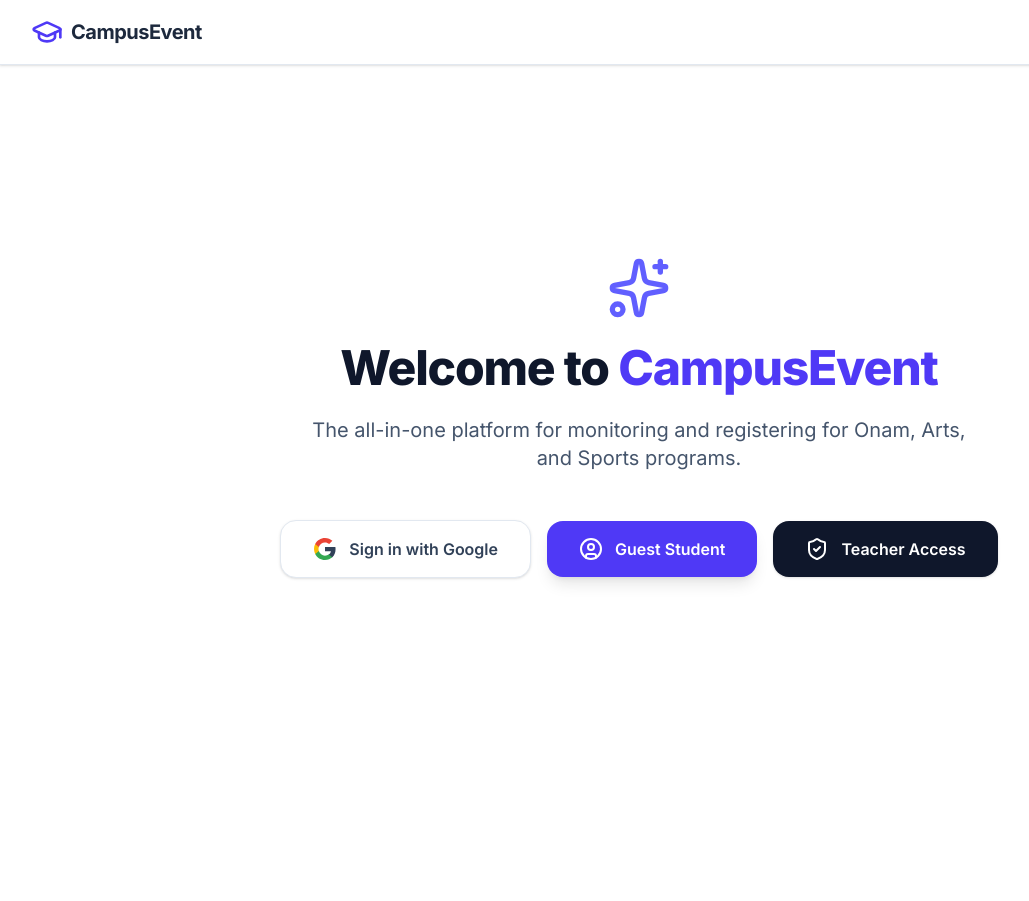
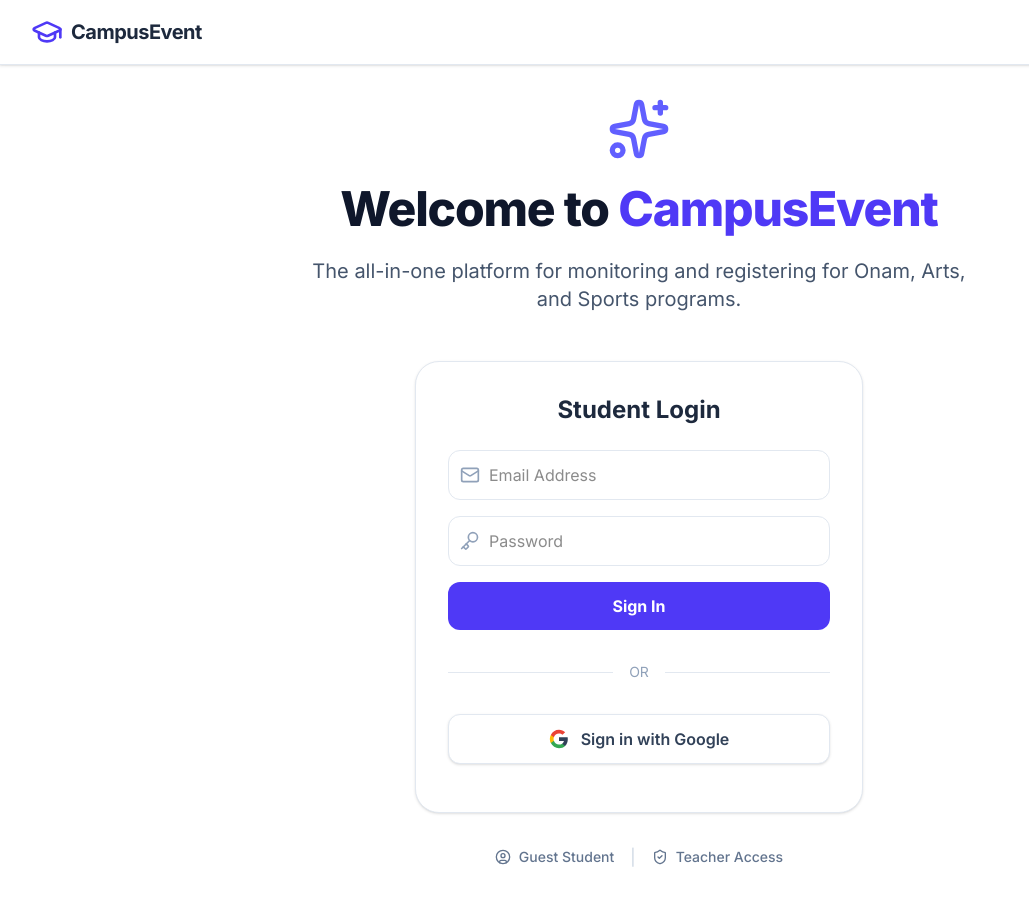
Before and after one commit to hanishmhd808-png/campuss, a Next.js app: page / in a window 1280 px wide. Shown: the whole page, without its empty margins (1-1030 px from the left). Before the commit the page ends 800 px from the top, so only its background shows below. Built offline with nearby package versions, Linux system fonts and the light colour scheme; no server answers.

Commit message:
feat: add email and password login form

```diff
--- a/src/app/page.tsx
+++ b/src/app/page.tsx
@@ -3,17 +3,20 @@
 import { useAuth } from "@/context/AuthContext";
 import { useToast } from "@/context/ToastContext";
 import { motion, AnimatePresence } from "framer-motion";
-import { UserCircle, ShieldCheck, Sparkles, Lock } from "lucide-react";
+import { UserCircle, ShieldCheck, Sparkles, Lock, Mail, Key } from "lucide-react";
 import { useRouter } from "next/navigation";
 import { useEffect, useState } from "react";
 
 export default function Home() {
-  const { user, role, loginAsMockStudent, loginAsMockTeacher, loginWithGoogle } = useAuth();
+  const { user, role, loginAsMockStudent, loginAsMockTeacher, loginWithGoogle, loginWithEmail } = useAuth();
   const { showToast } = useToast();
   const router = useRouter();
 
   const [showTeacherLock, setShowTeacherLock] = useState(false);
   const [passcode, setPasscode] = useState("");
+
+  const [email, setEmail] = useState("");
+  const [password, setPassword] = useState("");
 
   useEffect(() => {
     if (user && role === "student") router.push("/dashboard");
@@ -25,6 +28,20 @@
   const handleGoogleLogin = async () => {
     await loginWithGoogle();
     showToast("Successfully logged in with Google", "success");
+  };
+
+  const handleEmailLogin = async (e: React.FormEvent) => {
+    e.preventDefault();
+    if (!email || !password) {
+      showToast("Please enter email and password", "error");
+      return;
+    }
+    try {
+      await loginWithEmail(email, password);
+      showToast("Successfully logged in!", "success");
+    } catch (err) {
+      showToast("Login failed. Please check your credentials.", "error");
+    }
   };
 
   const handleTeacherLogin = (e: React.FormEvent) => {
@@ -44,7 +61,7 @@
         initial={{ opacity: 0, y: 20 }}
         animate={{ opacity: 1, y: 0 }}
         transition={{ duration: 0.5 }}
-        className="text-center max-w-3xl"
+        className="text-center max-w-4xl w-full px-4"
       >
         <div className="flex justify-center mb-6">
           <Sparkles className="w-16 h-16 text-indigo-500" />
@@ -56,14 +73,57 @@
           The all-in-one platform for monitoring and registering for Onam, Arts, and Sports programs.
         </p>
 
-        <div className="flex flex-col sm:flex-row gap-4 justify-center items-center flex-wrap">
+        <div className="bg-white p-8 rounded-3xl shadow-sm border border-slate-200 max-w-md mx-auto mb-8">
+          <h2 className="text-2xl font-bold mb-6 text-slate-800">Student Login</h2>
+
+          <form onSubmit={handleEmailLogin} className="space-y-4 mb-6">
+            <div className="relative">
+              <div className="absolute inset-y-0 left-0 pl-3 flex items-center pointer-events-none">
+                <Mail className="h-5 w-5 text-slate-400" />
+              </div>
+              <input
+                type="email"
+                required
+                className="w-full pl-10 pr-4 py-3 border border-slate-200 rounded-xl focus:ring-2 focus:ring-indigo-500 outline-none"
+                placeholder="Email Address"
+                value={email}
+                onChange={(e) => setEmail(e.target.value)}
+              />
+            </div>
+            <div className="relative">
+              <div className="absolute inset-y-0 left-0 pl-3 flex items-center pointer-events-none">
+                <Key className="h-5 w-5 text-slate-400" />
+              </div>
+              <input
+                type="password"
+                required
+                className="w-full pl-10 pr-4 py-3 border border-slate-200 rounded-xl focus:ring-2 focus:ring-indigo-500 outline-none"
+                placeholder="Password"
+                value={password}
+                onChange={(e) => setPassword(e.target.value)}
+              />
+            </div>
+            <button
+              type="submit"
+              className="w-full bg-indigo-600 text-white font-bold py-3 rounded-xl hover:bg-indigo-700 transition-colors"
+            >
+              Sign In
+            </button>
+          </form>
+
+          <div className="relative flex py-2 items-center mb-6">
+            <div className="flex-grow border-t border-slate-200"></div>
+            <span className="flex-shrink-0 mx-4 text-slate-400 text-sm">OR</span>
+            <div className="flex-grow border-t border-slate-200"></div>
+          </div>
+
           <motion.button
-            whileHover={{ scale: 1.05 }}
-            whileTap={{ scale: 0.95 }}
+            whileHover={{ scale: 1.02 }}
+            whileTap={{ scale: 0.98 }}
             onClick={handleGoogleLogin}
-            className="flex items-center justify-center gap-3 bg-white text-slate-700 border border-slate-200 px-8 py-4 rounded-2xl font-semibold shadow-sm hover:bg-slate-50 transition-all w-full sm:w-auto"
+            className="flex items-center justify-center gap-3 bg-white text-slate-700 border border-slate-200 px-8 py-3 w-full rounded-xl font-semibold shadow-sm hover:bg-slate-50 transition-all mb-4"
           >
-            <svg className="w-6 h-6" viewBox="0 0 24 24">
+            <svg className="w-5 h-5" viewBox="0 0 24 24">
               <path fill="currentColor" d="M22.56 12.25c0-.78-.07-1.53-.2-2.25H12v4.26h5.92c-.26 1.37-1.04 2.53-2.21 3.31v2.77h3.57c2.08-1.92 3.28-4.74 3.28-8.09z" />
               <path fill="#34A853" d="M12 23c2.97 0 5.46-.98 7.28-2.66l-3.57-2.77c-.98.66-2.23 1.06-3.71 1.06-2.86 0-5.29-1.93-6.16-4.53H2.18v2.84C3.99 20.53 7.7 23 12 23z" />
               <path fill="#FBBC05" d="M5.84 14.09c-.22-.66-.35-1.36-.35-2.09s.13-1.43.35-2.09V7.07H2.18C1.43 8.55 1 10.22 1 12s.43 3.45 1.18 4.93l2.85-2.22.81-.62z" />
@@ -71,26 +131,24 @@
             </svg>
             Sign in with Google
           </motion.button>
+        </div>
 
-          <motion.button
-            whileHover={{ scale: 1.05 }}
-            whileTap={{ scale: 0.95 }}
+        <div className="flex justify-center gap-4">
+          <button
             onClick={loginAsMockStudent}
-            className="flex items-center justify-center gap-3 bg-indigo-600 text-white px-8 py-4 rounded-2xl font-semibold shadow-lg hover:bg-indigo-700 hover:shadow-indigo-500/25 transition-all w-full sm:w-auto"
+            className="flex items-center gap-2 text-slate-500 hover:text-indigo-600 transition-colors font-medium text-sm"
           >
-            <UserCircle className="w-6 h-6" />
-            Guest Student
-          </motion.button>
+            <UserCircle className="w-4 h-4" /> Guest Student
+          </button>
 
-          <motion.button
-            whileHover={{ scale: 1.05 }}
-            whileTap={{ scale: 0.95 }}
+          <span className="text-slate-300">|</span>
+
+          <button
             onClick={() => setShowTeacherLock(true)}
-            className="flex items-center justify-center gap-3 bg-slate-900 text-white px-8 py-4 rounded-2xl font-semibold shadow-sm hover:bg-slate-800 transition-all w-full sm:w-auto"
+            className="flex items-center gap-2 text-slate-500 hover:text-indigo-600 transition-colors font-medium text-sm"
           >
-            <ShieldCheck className="w-6 h-6" />
-            Teacher Access
-          </motion.button>
+            <ShieldCheck className="w-4 h-4" /> Teacher Access
+          </button>
         </div>
       </motion.div>
 
--- a/src/context/AuthContext.tsx
+++ b/src/context/AuthContext.tsx
@@ -2,8 +2,8 @@
 
 import React, { createContext, useContext, useState, useEffect } from "react";
 import type { User } from "firebase/auth";
-import { GoogleAuthProvider, signInWithPopup } from "firebase/auth";
-import { auth } from "../lib/firebase"; // this is our mock/real firebase auth
+import { GoogleAuthProvider, signInWithPopup, signInWithEmailAndPassword, createUserWithEmailAndPassword } from "firebase/auth";
+import { auth } from "../lib/firebase";
 import { StudentProfile } from "@/types";
 
 export type Role = "student" | "teacher" | null;
@@ -16,6 +16,7 @@
   loginAsMockStudent: () => void;
   loginAsMockTeacher: () => void;
   loginWithGoogle: () => Promise<void>;
+  loginWithEmail: (email: string, pass: string) => Promise<void>;
   updateStudentProfile: (profile: Omit<StudentProfile, "uid" | "role">) => void;
   logout: () => void;
 }
@@ -28,6 +29,7 @@
   loginAsMockStudent: () => {},
   loginAsMockTeacher: () => {},
   loginWithGoogle: async () => {},
+  loginWithEmail: async () => {},
   updateStudentProfile: () => {},
   logout: () => {},
 });
@@ -49,7 +51,6 @@
   };
 
   const loginWithGoogle = async () => {
-    // Only attempt real Firebase if auth was initialized with an API key
     if (auth && process.env.NEXT_PUBLIC_FIREBASE_API_KEY) {
       const provider = new GoogleAuthProvider();
       try {
@@ -58,11 +59,40 @@
         setRole("student");
       } catch (error) {
         console.error("Google Sign-in Error:", error);
-        alert("Google Sign-in failed. Please check your Firebase configuration or console logs.");
+        alert("Google Sign-in failed. Please check your Firebase configuration.");
       }
     } else {
-      // Mock Google Login when no Firebase config exists
+      // Mock Google Login
       setUser({ uid: "google-mock-" + Date.now(), email: "student@gmail.com", displayName: "" } as User);
+      setRole("student");
+    }
+  };
+
+  const loginWithEmail = async (email: string, pass: string) => {
+    if (auth && process.env.NEXT_PUBLIC_FIREBASE_API_KEY) {
+      try {
+        const result = await signInWithEmailAndPassword(auth, email, pass);
+        setUser(result.user);
+        setRole("student");
+      } catch (error: any) {
+        // If user doesn't exist, try creating one for demo purposes
+        if (error.code === 'auth/user-not-found' || error.code === 'auth/invalid-credential') {
+            try {
+                const newRes = await createUserWithEmailAndPassword(auth, email, pass);
+                setUser(newRes.user);
+                setRole("student");
+            } catch (createErr) {
+                console.error("Email auth error:", createErr);
+                throw createErr;
+            }
+        } else {
+            console.error("Email auth error:", error);
+            throw error;
+        }
+      }
+    } else {
+      // Mock Email Login
+      setUser({ uid: "email-mock-" + Date.now(), email, displayName: "" } as User);
       setRole("student");
     }
   };
@@ -87,7 +117,7 @@
   };
 
   return (
-    <AuthContext.Provider value={{ user, role, studentProfile, loading, loginAsMockStudent, loginAsMockTeacher, loginWithGoogle, updateStudentProfile, logout }}>
+    <AuthContext.Provider value={{ user, role, studentProfile, loading, loginAsMockStudent, loginAsMockTeacher, loginWithGoogle, loginWithEmail, updateStudentProfile, logout }}>
       {children}
     </AuthContext.Provider>
   );
```
